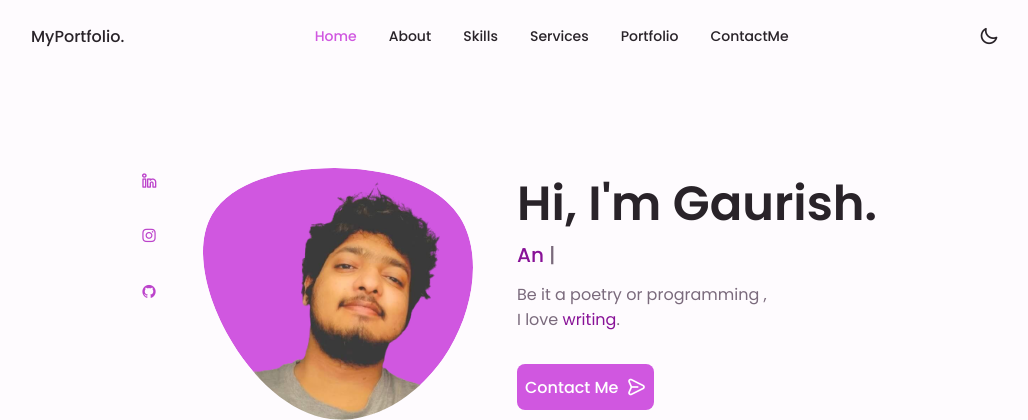
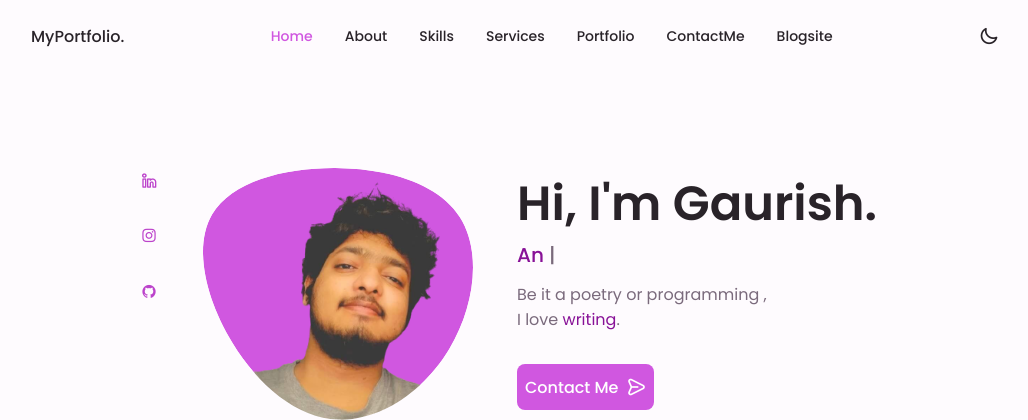
Before and after one commit to Neon2k2/blogsite, a Django app: template app/templates/app/owner.html in a window 1280 px wide. Shown: the top 420 px of the page, without its empty margins (125-1153 px from the left). Run offline with Django 4.2, Linux system fonts and the light colour scheme; the template is opened without the code that fills it, so the values that code supplies are empty.

Commit message:
todays last

```diff
--- a/app/templates/app/owner.html
+++ b/app/templates/app/owner.html
@@ -35,6 +35,7 @@
               <i class="uil uil-estate nav_icon"></i>Home
             </a>
           </li>
+
           <li class="nav_item">
             <a href="#about" class="nav_link">
               <i class="uil uil-user nav_icon"></i>About
@@ -55,9 +56,16 @@
               <i class="uil uil-scenery nav_icon"></i>Portfolio
             </a>
           </li>
+
           <li class="nav_item">
             <a href="https://us5.list-manage.com/contact-form?u=991449297e1fb5d193725c2d6&form_id=c1755f6ac059441b2bf0a373164f1235" class="nav_link">
               <i class="uil uil-message nav_icon"></i>ContactMe
+            </a>
+          </li>
+
+          <li class="nav_item">
+            <a href="{% url 'index' %}" class="nav_link">
+              <i class="uil uil-scenery nav_icon"></i>Blogsite
             </a>
           </li>
         </ul>
```
